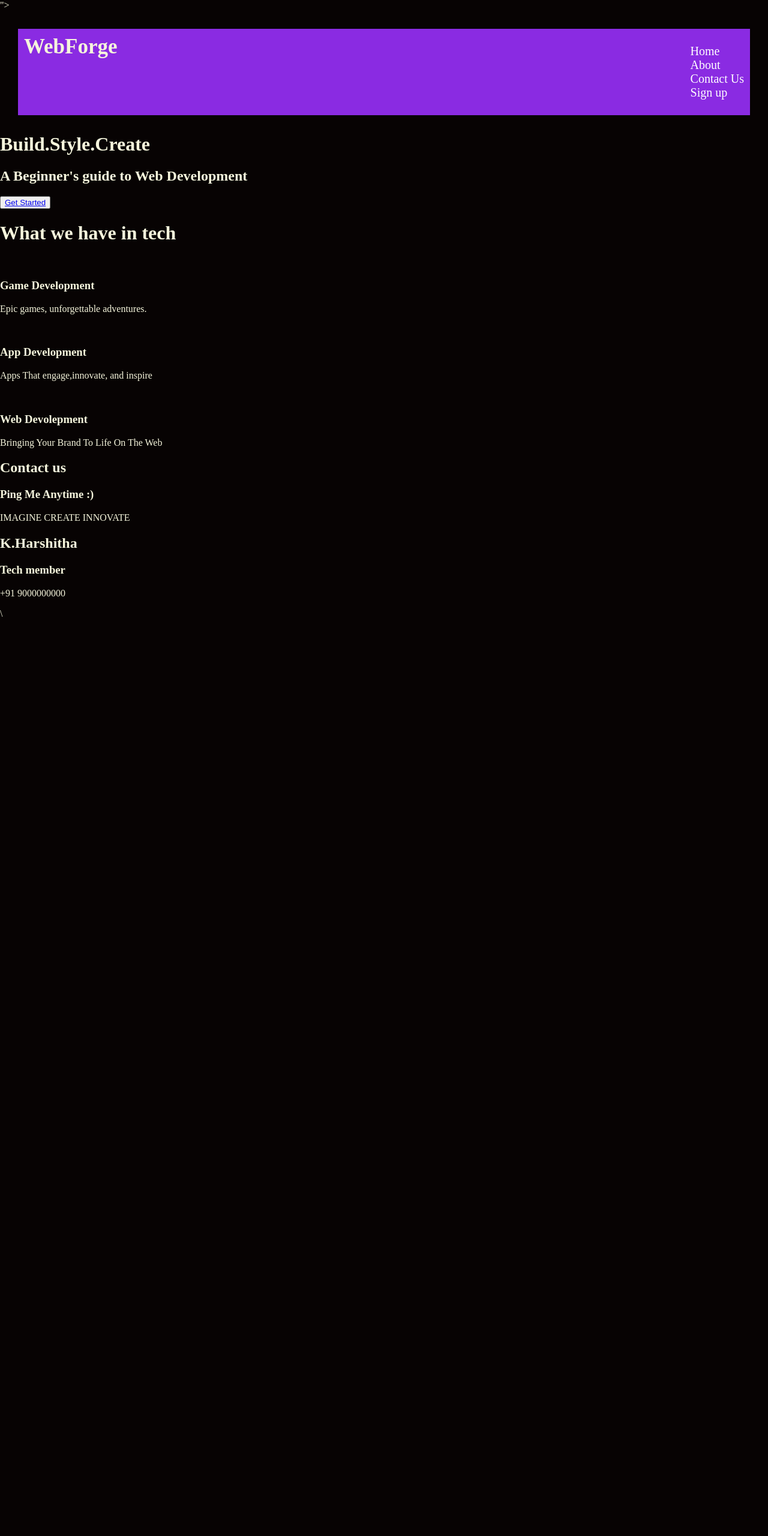
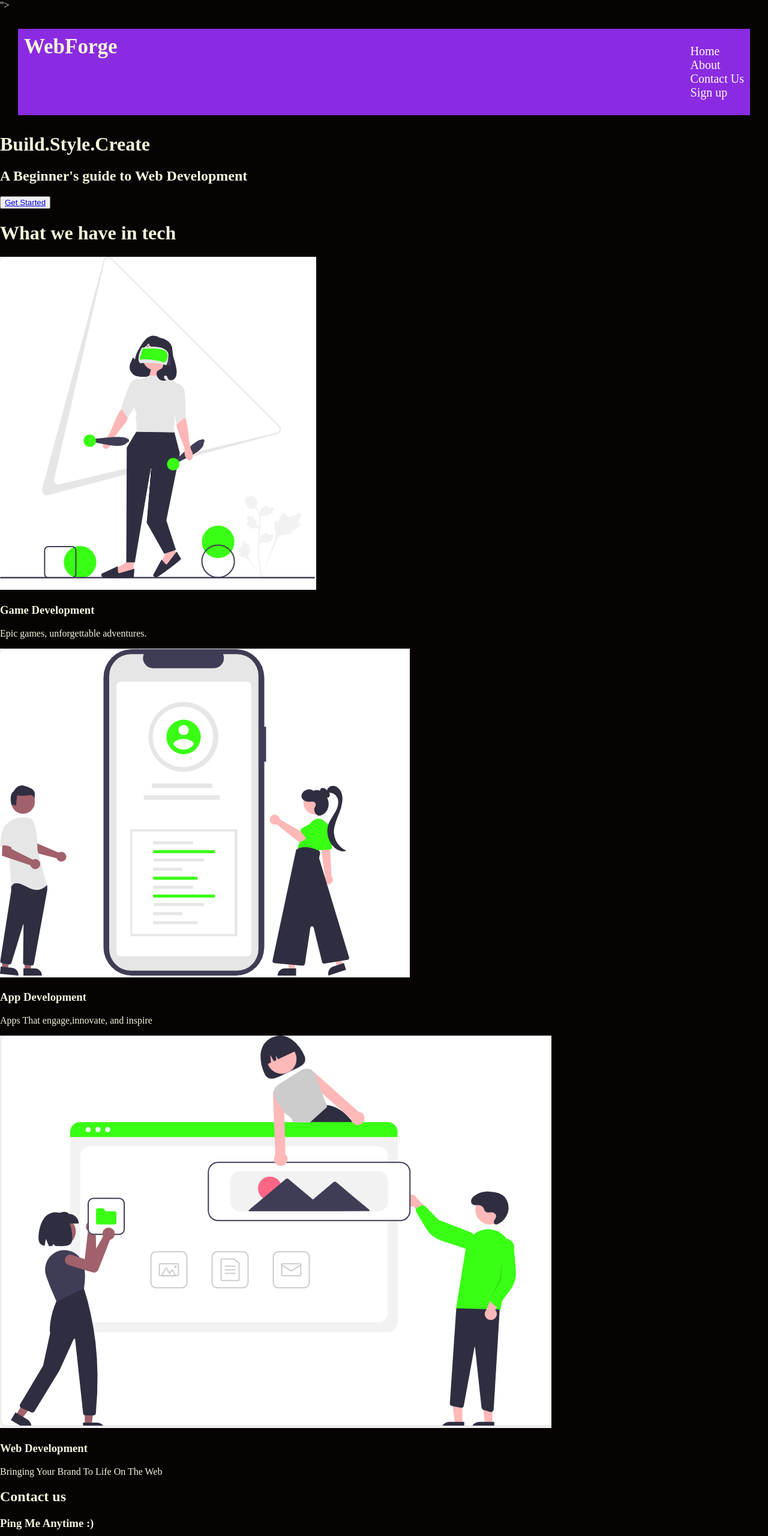
Before and after one commit to HARSHITHA579-pixel/code, a plain HTML site: page index.html in a window 1280 px wide. Shown: the top 2560 px of the page at 60% size. Before the commit the page ends 1032 px from the top, so only its background shows below. Drawn offline with Linux system fonts and the light colour scheme.

Commit message:
Update index.html

```diff
--- a/index.html
+++ b/index.html
@@ -80,7 +80,7 @@
         <h1>What we have in tech</h1>
     </div>
     <div>
-        <img src="file:///C:/Users/admin/Downloads/image1.svg" alt="">
+        <img src="images/image1.PNG" alt="">
     </div>
     <div>
         <h3>
@@ -91,7 +91,7 @@
         </p>
     </div>
     <div>
-        <img src="file:///C:/Users/admin/Downloads/image2.svg" alt="">
+        <img src="images/image2.PNG" alt="">
     </div>
     <div>
         <h3>
@@ -101,15 +101,17 @@
             Apps That engage,innovate, and inspire
         </p>
     </div>
-    <img src="file:///C:/Users/admin/Downloads/image3.svg" alt="">
+    <div>
+    <img src="images/image3.PNG" alt="">
+</div>
 <div>
-   <h3>Web Devolepment</h3>
+   <h3>Web Development</h3>
    <p>Bringing Your Brand To Life On The Web </p>
-    <div>
+    </div>
     <footer>
         <div>
             <div>
-                <a href="https://open.spotify.com/" target="blank">
+                <a href="https://open.spotify.com/" target="_blank">
                 <i class="fa-solid fa-rocket"></i>
             </a>
             </div>
```
